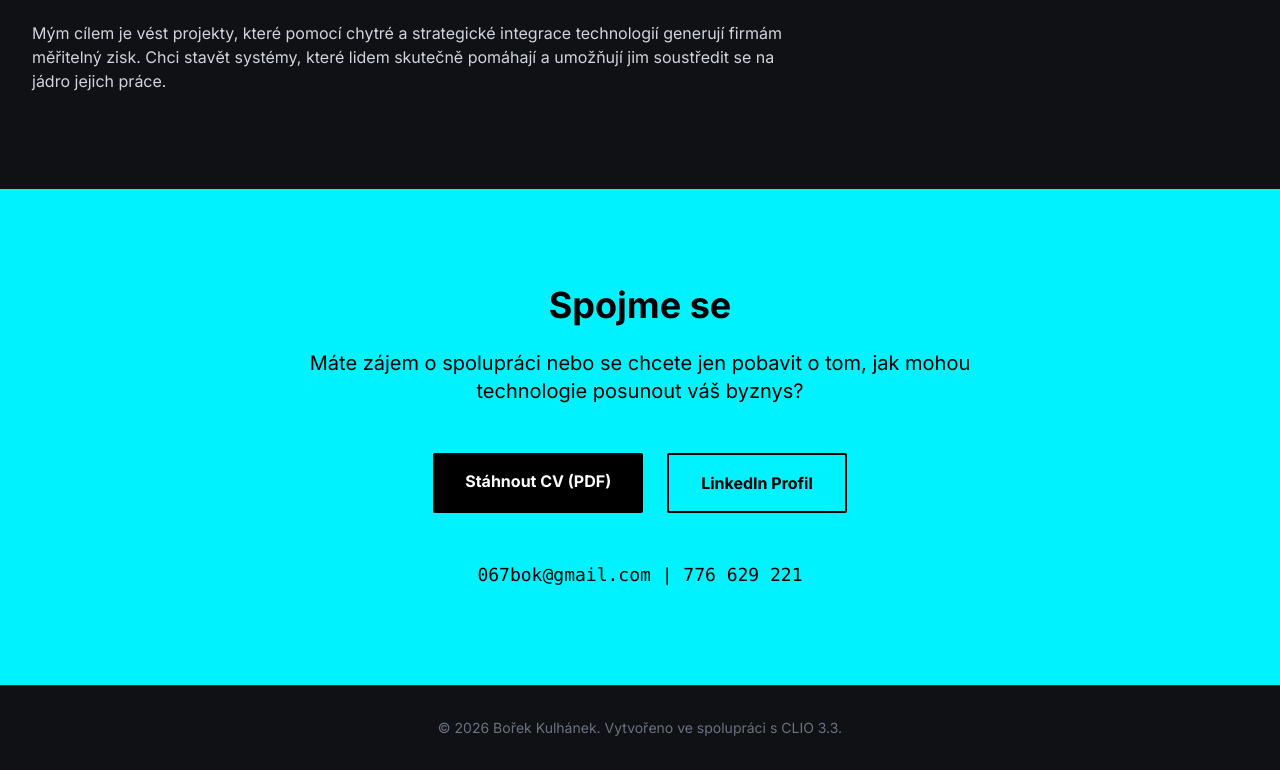
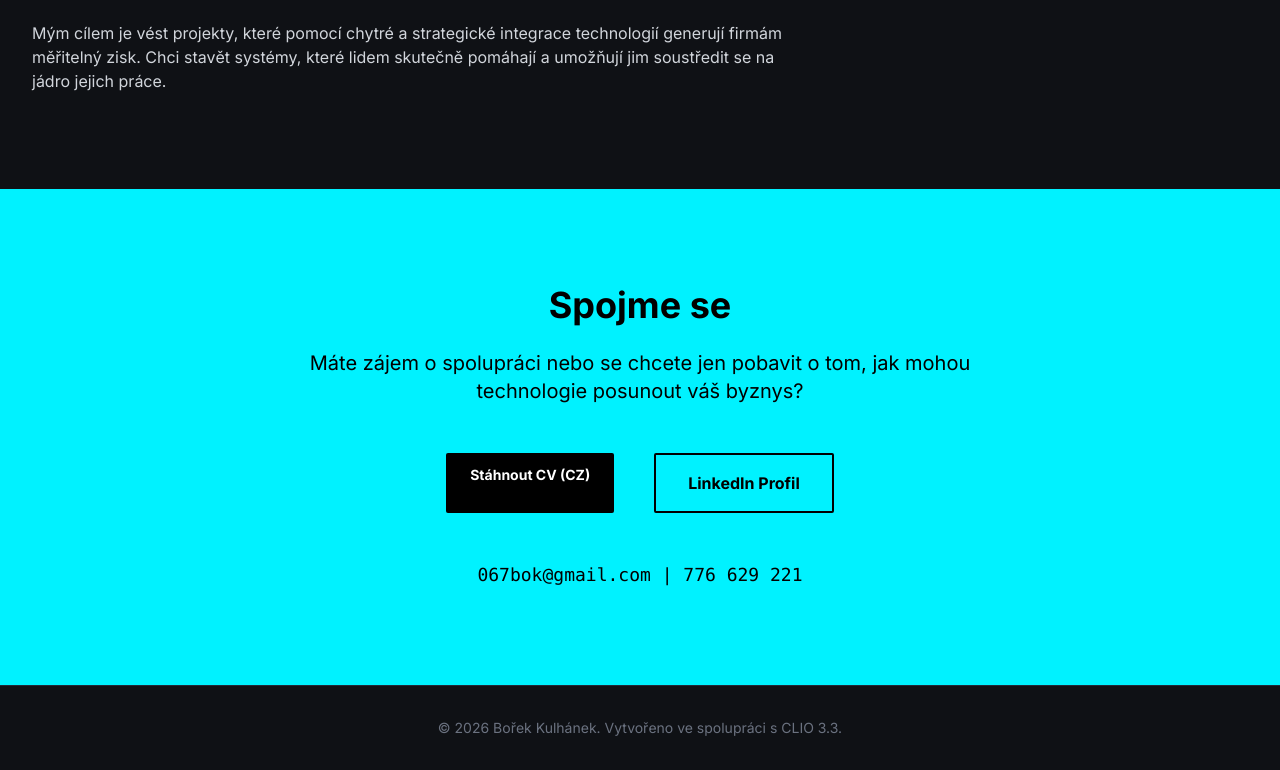
Before and after one commit to 067bok-afk/Osobni-web, a plain HTML site: page index.html in a window 1280 px wide. Shown: the part 3486-4256 px from the top of the page. Drawn offline with nearby package versions, Linux system fonts and the light colour scheme.

Commit message:
Update index.html

```diff
--- a/index.html
+++ b/index.html
@@ -222,7 +222,7 @@
             <h2 class="text-4xl font-bold mb-6">Spojme se</h2>
             <p class="text-xl mb-12 max-w-2xl mx-auto">Máte zájem o spolupráci nebo se chcete jen pobavit o tom, jak mohou technologie posunout váš byznys?</p>
             <div class="flex flex-wrap justify-center gap-6">
-                <a href="#" class="bg-black text-white px-8 py-4 font-bold rounded-sm hover:bg-gray-800 transition">Stáhnout CV (PDF)</a>
+                <a href="/static/cv-cz.pdf" target="_blank" class="bg-black text-white px-6 py-3 font-bold rounded-sm hover:bg-gray-800 transition text-sm mr-4">Stáhnout CV (CZ)</a>
                 <a href="https://www.linkedin.com/in/borekkuhanek/" target="_blank" class="border-2 border-black px-8 py-4 font-bold rounded-sm hover:bg-black hover:text-white transition">LinkedIn Profil</a>
             </div>
             <div class="mt-12 font-mono text-lg">
```
